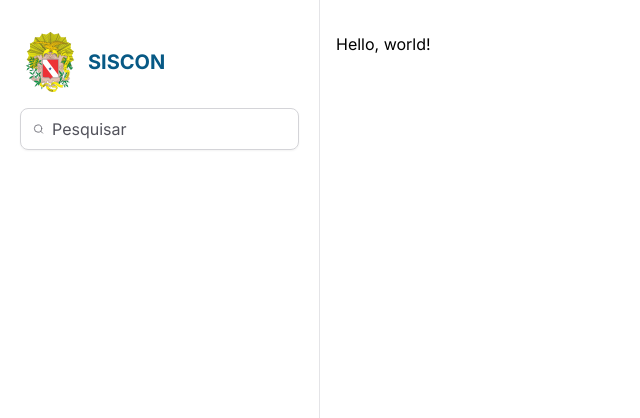
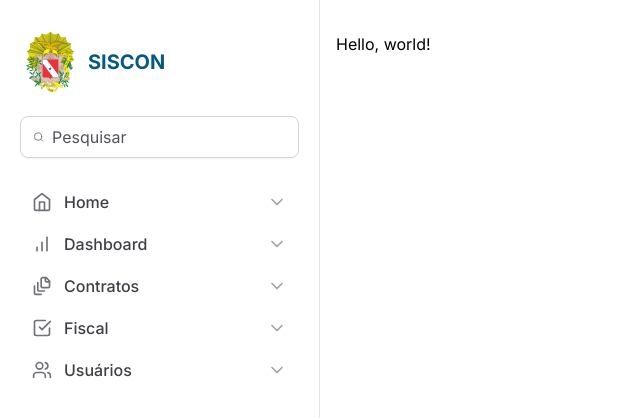
Before and after one commit to anderson-pontes/sigec-nextjs, a Next.js app: page / in a window 1280 px wide. Shown: the top 418 px of the page, without its empty margins (0-640 px from the left). Built offline with nearby package versions, Linux system fonts and the light colour scheme.

Commit message:
Create NavItem

```diff
--- /dev/null
+++ b/src/components/Sidebar/MainNavigation/NavItem.tsx
@@ -0,0 +1,18 @@
+import { ChevronDown } from "lucide-react";
+import { ElementType } from "react";
+export interface NavItemProps {
+  title: string;
+  icon: ElementType;
+};
+
+export function NavItem({ title, icon: Icon }: NavItemProps){
+  return (
+    <a href="" className="group flex items-center gap-3 rounded px-3 py-2 hover:bg-violet-50">
+        <Icon className="h-5 w-5 text-zinc-500" />
+        <span className="font-medium text-zinc-700 group-hover:text-violet-500">
+          {title}
+        </span>
+        <ChevronDown className="ml-auto h-5 w-5 text-zinc-400 group-hover:text-violet-300" />
+    </a>
+  )
+}
--- /dev/null
+++ b/src/components/Sidebar/MainNavigation/index.tsx
@@ -0,0 +1,14 @@
+import { Home, BarChart, SquareStack, Users, CheckSquare, FileStack } from "lucide-react";
+import { NavItem } from "./NavItem";
+
+export function MainNavigation(){
+  return (
+    <nav className="space-y-0.5">
+      <NavItem title="Home" icon={Home} />
+      <NavItem title="Dashboard" icon={BarChart} />
+      <NavItem title="Contratos" icon={FileStack} />
+      <NavItem title="Fiscal" icon={CheckSquare} />
+      <NavItem title="Usuários" icon={Users} />
+    </nav>
+  );
+}
--- a/src/components/Sidebar/index.tsx
+++ b/src/components/Sidebar/index.tsx
@@ -1,15 +1,19 @@
 import { Logo } from './Logo';
 import { Search } from 'lucide-react'
+import { MainNavigation } from './MainNavigation';
 
 export function Sidebar() {
   return (
-    <aside className="border-r border-zinc-200 px-5 py-8">
+    <aside className="border-r border-zinc-200 px-5 py-8 space-y-6">
     <Logo />
 
-    <div className="flex w-full items-center gap-2 rounded-lg border border-zinc-300 px-3 py-2 shadow-sm mt-4">
+    <div className="flex w-full items-center gap-2 rounded-lg border border-zinc-300 px-3 py-2 shadow-sm">
       <Search className="h-5 w-5 text-zinc-500"/>
       <input className="flex-1 border-0 bg-transparent p-0 text-zinc-900 placeholder-zinc-600" placeholder="Pesquisar" />
     </div>
+
+    <MainNavigation />
+
     </aside>
   )
 }
```
